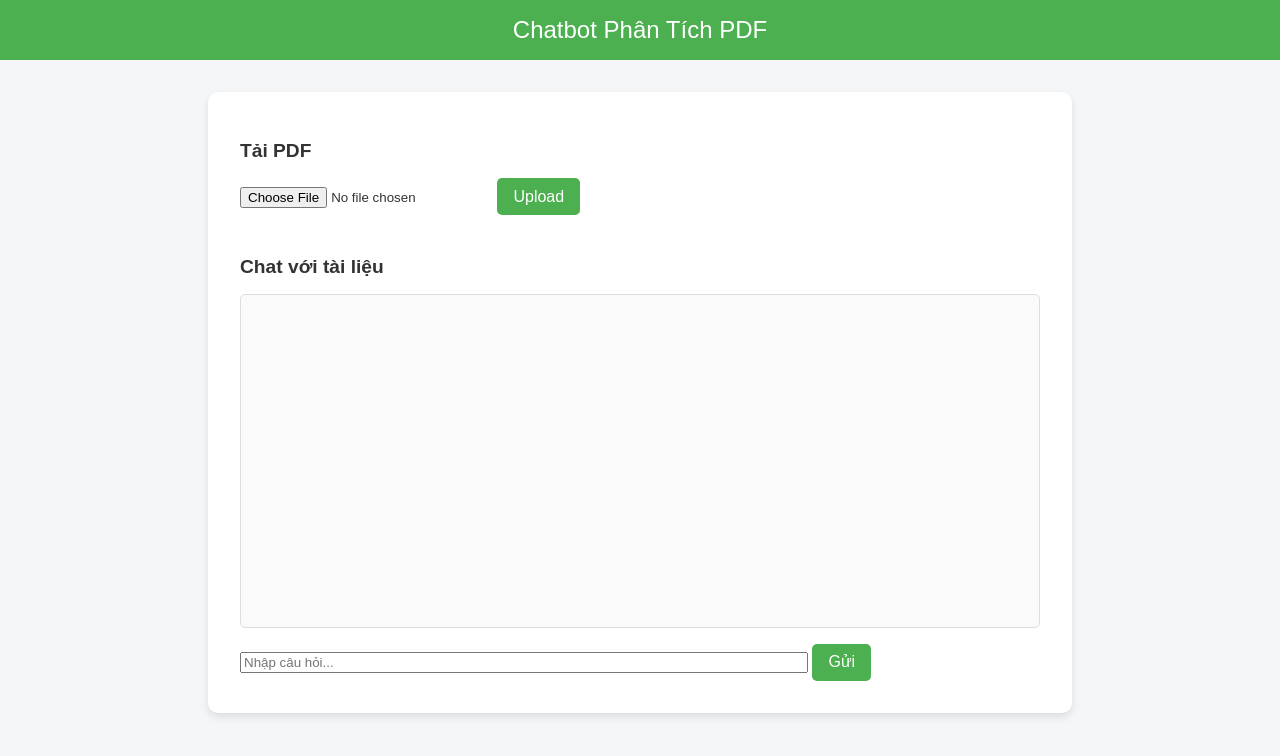
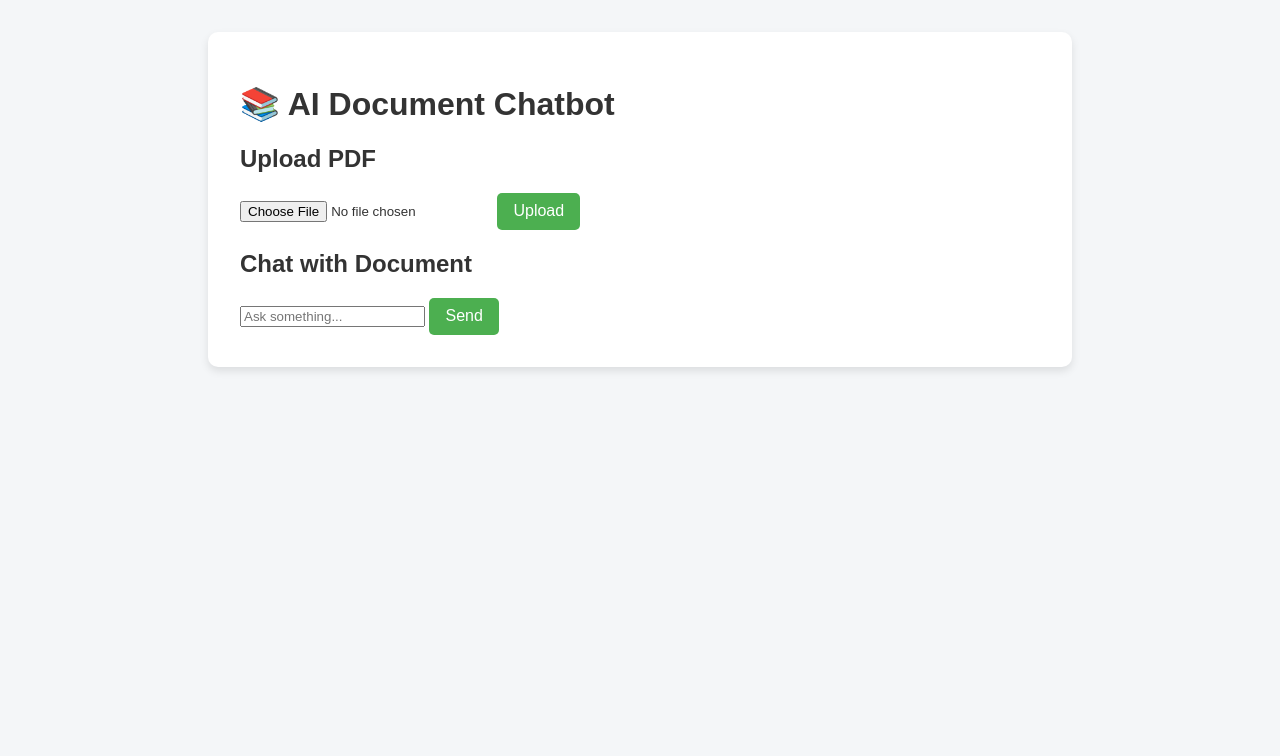
Before and after one commit to trongltgit/QLNS-DV_AI_Chatbot, a FastAPI app: page / in a window 1280 px wide. Shown: the top 756 px of the page. Run offline with FastAPI, Linux system fonts and the light colour scheme.

Commit message:
Update index.html

```diff
--- a/templates/index.html
+++ b/templates/index.html
@@ -1,142 +1,72 @@
 <!DOCTYPE html>
-<html lang="vi">
+<html lang="en">
 <head>
     <meta charset="UTF-8">
     <meta name="viewport" content="width=device-width, initial-scale=1.0">
-  <title>Chatbot Tài liệu PDF</title>
+    <title>AI Document Chatbot</title>
     <link rel="stylesheet" href="/static/style.css">
-  <style>
-    body {
-      font-family: Arial, sans-serif;
-      background: #f4f6f8;
-      margin: 0;
-      padding: 0;
-      color: #333;
-    }
-    header {
-      background: #4CAF50;
-      color: white;
-      text-align: center;
-      padding: 1rem 0;
-      font-size: 1.5rem;
-    }
-    .container {
-      max-width: 800px;
-      margin: 2rem auto;
-      background: white;
-      padding: 2rem;
-      border-radius: 10px;
-      box-shadow: 0 4px 8px rgba(0,0,0,0.1);
-    }
-    h2 {
-      margin-bottom: 1rem;
-      font-size: 1.2rem;
-    }
-    input[type=file] {
-      margin-bottom: 1rem;
-    }
-    button {
-      background: #4CAF50;
-      color: white;
-      padding: 0.6rem 1rem;
-      border: none;
-      border-radius: 5px;
-      cursor: pointer;
-      font-size: 1rem;
-    }
-    button:hover {
-      background: #45a049;
-    }
-    .chat-box {
-      margin-top: 2rem;
-    }
-    .chat-log {
-      border: 1px solid #ddd;
-      padding: 1rem;
-      height: 300px;
-      overflow-y: auto;
-      margin-bottom: 1rem;
-      background: #fafafa;
-      border-radius: 5px;
-    }
-    .msg {
-      margin-bottom: 1rem;
-    }
-    .user {
-      color: #1a73e8;
-      font-weight: bold;
-    }
-    .bot {
-      color: #333;
-    }
-    .source {
-      font-size: 0.85rem;
-      color: #777;
-      margin-top: 0.3rem;
-      border-left: 3px solid #ddd;
-      padding-left: 0.5rem;
-    }
-  </style>
 </head>
 <body>
-<header>Chatbot Phân Tích PDF</header>
     <div class="container">
-  <h2>Tải PDF</h2>
-  <input type="file" id="pdfFile">
-  <button onclick="uploadFile()">Upload</button>
+        <h1>📚 AI Document Chatbot</h1>
+
+        <!-- Upload form -->
+        <section class="upload-box">
+            <h2>Upload PDF</h2>
+            <form id="uploadForm">
+                <input type="file" id="fileInput" accept=".pdf" required>
+                <button type="submit">Upload</button>
+            </form>
             <p id="uploadStatus"></p>
+        </section>
 
-  <div class="chat-box">
-    <h2>Chat với tài liệu</h2>
-    <div class="chat-log" id="chatLog"></div>
-    <input type="text" id="question" placeholder="Nhập câu hỏi..." style="width:70%">
-    <button onclick="askQuestion()">Gửi</button>
-  </div>
+        <!-- Chat form -->
+        <section class="chat-box">
+            <h2>Chat with Document</h2>
+            <form id="chatForm">
+                <input type="text" id="queryInput" placeholder="Ask something..." required>
+                <button type="submit">Send</button>
+            </form>
+            <div id="chatResponse"></div>
+        </section>
     </div>
 
     <script>
-async function uploadFile() {
-  const fileInput = document.getElementById('pdfFile');
-  if (!fileInput.files.length) {
-    alert("Vui lòng chọn file PDF!");
-    return;
-  }
+        // Upload PDF
+        document.getElementById("uploadForm").addEventListener("submit", async (e) => {
+            e.preventDefault();
+            const fileInput = document.getElementById("fileInput");
             const formData = new FormData();
             formData.append("file", fileInput.files[0]);
 
-  const res = await fetch("/api/upload", {
-    method: "POST",
-    body: formData
+            const res = await fetch("/upload", { method: "POST", body: formData });
+            const data = await res.json();
+            document.getElementById("uploadStatus").innerText =
+                `✅ Uploaded ${fileInput.files[0].name}, extracted ${data.chunks} chunks.`;
         });
+
+        // Chat with document
+        document.getElementById("chatForm").addEventListener("submit", async (e) => {
+            e.preventDefault();
+            const query = document.getElementById("queryInput").value;
+            const formData = new FormData();
+            formData.append("query", query);
+
+            const res = await fetch("/chat", { method: "POST", body: formData });
             const data = await res.json();
-  document.getElementById('uploadStatus').innerText = data.message || data.error;
+
+            let contextList = "";
+            if (data.context && data.context.length > 0) {
+                contextList = "<h3>📌 Sources:</h3><ul>";
+                data.context.forEach(c => {
+                    contextList += `<li>${c}</li>`;
+                });
+                contextList += "</ul>";
             }
 
-async function askQuestion() {
-  const question = document.getElementById('question').value.trim();
-  if (!question) return;
-
-  const chatLog = document.getElementById('chatLog');
-  chatLog.innerHTML += `<div class="msg"><span class="user">Bạn:</span> ${question}</div>`;
-
-  const res = await fetch("/api/ask", {
-    method: "POST",
-    headers: {"Content-Type": "application/json"},
-    body: JSON.stringify({question})
+            document.getElementById("chatResponse").innerHTML =
+                `<h3>💬 Answer:</h3><p>${data.answer}</p>${contextList}`;
         });
-  const data = await res.json();
-
-  let answerHTML = `<div class="msg"><span class="bot">Chatbot:</span> ${data.answer}</div>`;
-  if (data.sources && data.sources.length) {
-    data.sources.forEach((src, i) => {
-      answerHTML += `<div class="source">🔍 Đoạn ${i+1}: ${src}</div>`;
-    });
-  }
-  chatLog.innerHTML += answerHTML;
-  chatLog.scrollTop = chatLog.scrollHeight;
-
-  document.getElementById('question').value = "";
-}
     </script>
 </body>
 </html>
```
Lines whose indentation alone changed are shown as unchanged.
